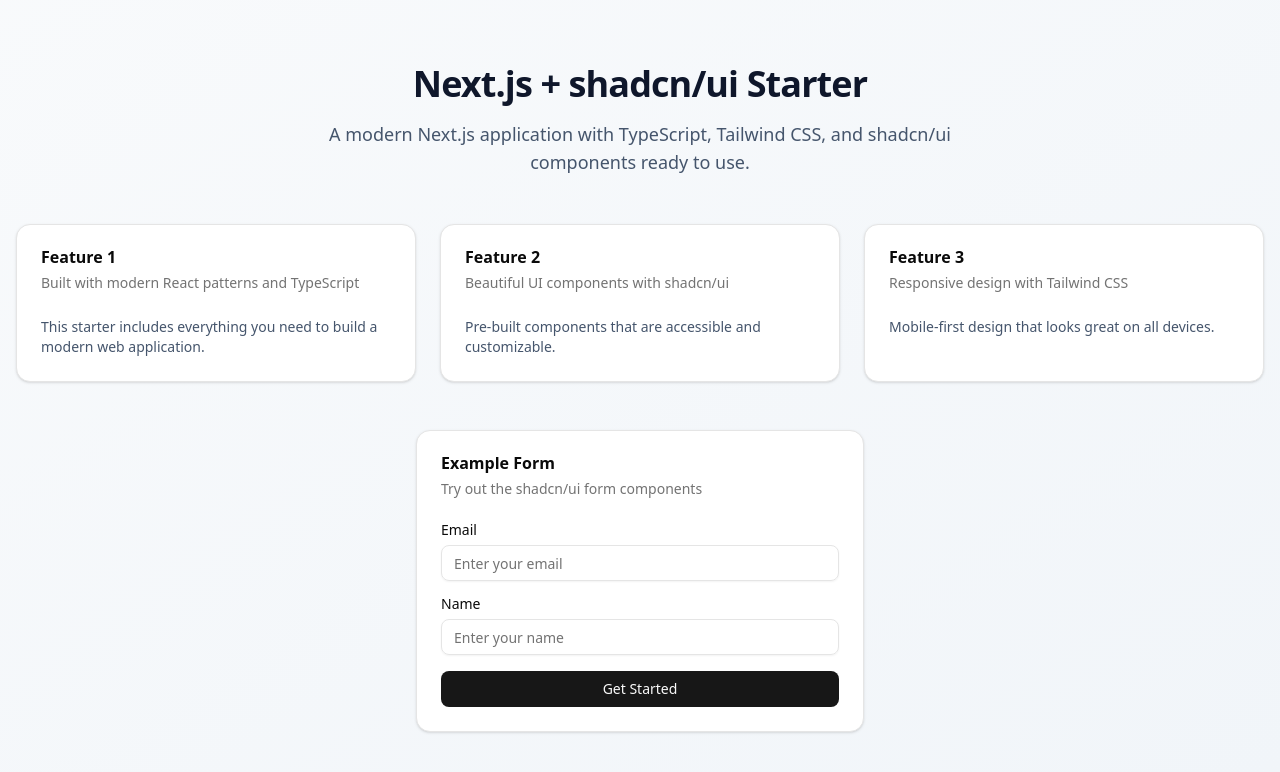
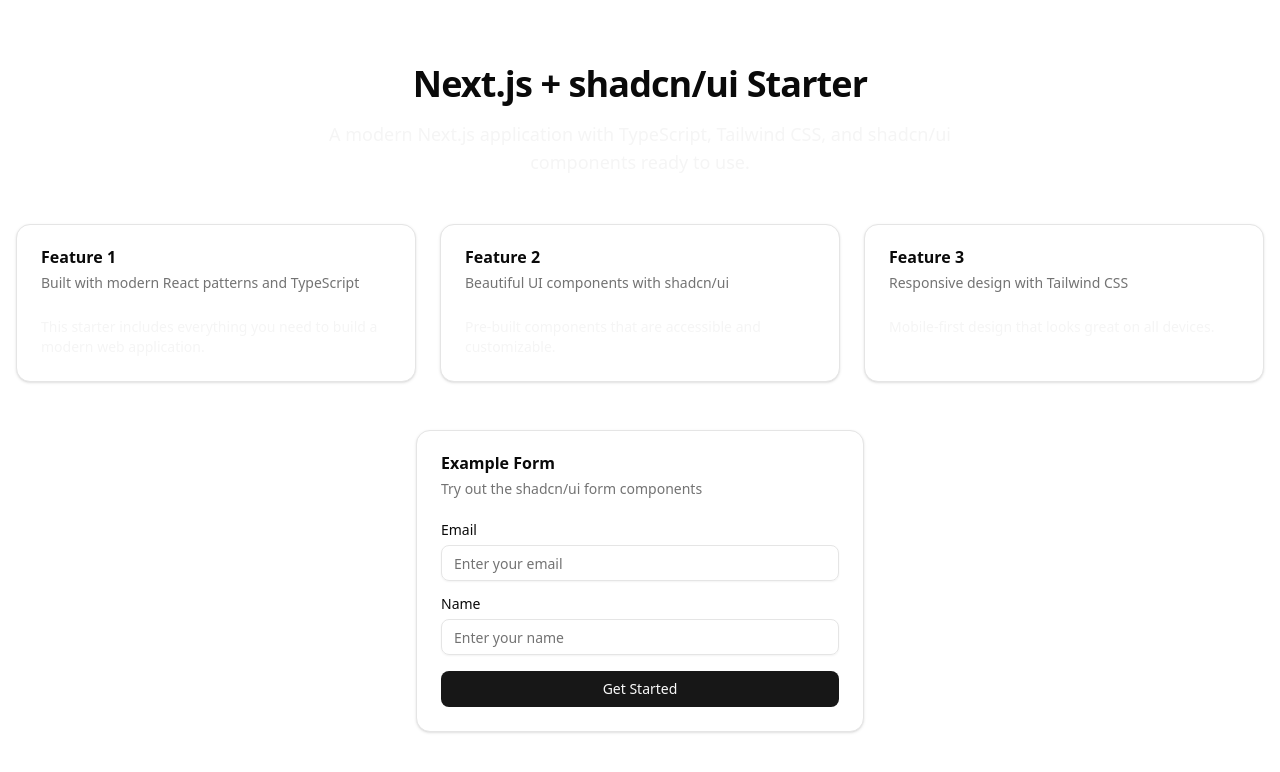
Before and after one commit to saprayworld/nextjs-task-manager, a Next.js app: page / in a window 1280 px wide. Shown: the top 772 px of the page. Built offline with nearby package versions, Linux system fonts and the light colour scheme.

Commit message:
refactor: Update page styling to use theme-aware text colors and remove specific background gradients.

```diff
--- a/src/app/login/page.tsx
+++ b/src/app/login/page.tsx
@@ -80,7 +80,7 @@
               />
             </div>
           </CardContent>
-          <CardFooter className="flex flex-col space-y-4">
+          <CardFooter className="flex flex-col space-y-4 mt-4">
             <Button type="submit" className="w-full" disabled={loading}>
               {loading ? "กำลังเข้าสู่ระบบ..." : "เข้าสู่ระบบ"}
             </Button>
--- a/src/app/page.tsx
+++ b/src/app/page.tsx
@@ -5,13 +5,13 @@
 
 export default function Home() {
   return (
-    <div className="min-h-screen bg-gradient-to-br from-slate-50 to-slate-100 dark:from-slate-900 dark:to-slate-800">
+    <div className="min-h-screen">
       <div className="container mx-auto px-4 py-16">
         <div className="text-center mb-12">
-          <h1 className="text-4xl font-bold tracking-tight text-slate-900 dark:text-slate-50 mb-4">
+          <h1 className="text-4xl font-bold tracking-tight mb-4">
             Next.js + shadcn/ui Starter
           </h1>
-          <p className="text-lg text-slate-600 dark:text-slate-400 max-w-2xl mx-auto">
+          <p className="text-lg max-w-2xl mx-auto text-muted dark:text-muted-foreground">
             A modern Next.js application with TypeScript, Tailwind CSS, and shadcn/ui components ready to use.
           </p>
         </div>
@@ -25,7 +25,7 @@
               </CardDescription>
             </CardHeader>
             <CardContent>
-              <p className="text-sm text-slate-600 dark:text-slate-400">
+              <p className="text-sm text-muted dark:text-muted-foreground">
                 This starter includes everything you need to build a modern web application.
               </p>
             </CardContent>
@@ -39,7 +39,7 @@
               </CardDescription>
             </CardHeader>
             <CardContent>
-              <p className="text-sm text-slate-600 dark:text-slate-400">
+              <p className="text-sm text-muted dark:text-muted-foreground">
                 Pre-built components that are accessible and customizable.
               </p>
             </CardContent>
@@ -53,7 +53,7 @@
               </CardDescription>
             </CardHeader>
             <CardContent>
-              <p className="text-sm text-slate-600 dark:text-slate-400">
+              <p className="text-sm text-muted dark:text-muted-foreground">
                 Mobile-first design that looks great on all devices.
               </p>
             </CardContent>
--- a/src/app/register/page.tsx
+++ b/src/app/register/page.tsx
@@ -86,7 +86,7 @@
               />
             </div>
           </CardContent>
-          <CardFooter className="flex flex-col space-y-4">
+          <CardFooter className="flex flex-col space-y-4 mt-4">
             <Button type="submit" className="w-full" disabled={loading}>
               {loading ? "กำลังสมัครสมาชิก..." : "สมัครสมาชิก"}
             </Button>
```
Also changed, not shown: 1 other file (tests, documents, lock files or other folders).
